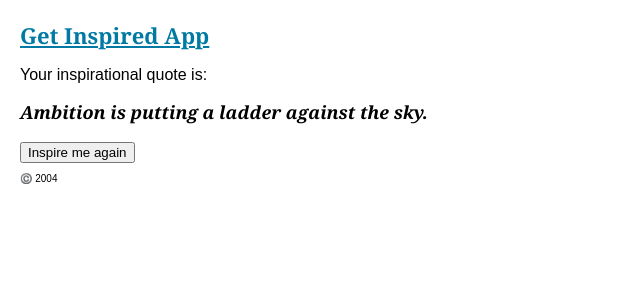
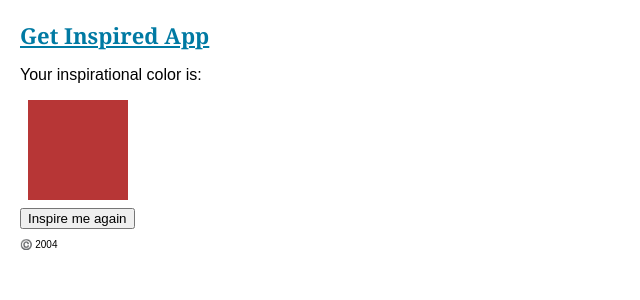
Before and after one commit to rasyidcode/react-examples, a React (Vite) app in the folder first-component/: page / in a window 1280 px wide. Both pictures are taken after a click on the button "Inspire me again". Shown: the top 300 px of the page, without its empty margins (0-640 px from the left). Built offline with nearby package versions, Linux system fonts and the light colour scheme.

Commit message:
modify for conditional rendering

```diff
--- /dev/null
+++ b/first-component/src/components/Color.jsx
@@ -0,0 +1,4 @@
+/* eslint-disable react/prop-types */
+export default function Color({ value }) {
+  return <div className="colorbox" style={{ backgroundColor: value }}></div>;
+}
--- /dev/null
+++ b/first-component/src/components/InspirationGenerator2.jsx
@@ -0,0 +1,24 @@
+/* eslint-disable react/prop-types */
+import { useState } from "react";
+import { inspirations } from "../data";
+import FancyText from "./FancyText";
+import Color from "./Color";
+
+export default function InspirationGenerator({ children }) {
+  const [index, setIndex] = useState(0);
+  const inspiration = inspirations[index];
+  const next = () => setIndex((index + 1) % inspirations.length);
+
+  return (
+    <>
+      <p>Your inspirational {inspiration.type} is:</p>
+      {inspiration.type === "quote" ? (
+        <FancyText text={inspiration.value} />
+      ) : (
+        <Color value={inspiration.value} />
+      )}
+      <button onClick={next}>Inspire me again</button>
+      {children}
+    </>
+  );
+}
--- a/first-component/src/components/InspirationalQuotesApp.jsx
+++ b/first-component/src/components/InspirationalQuotesApp.jsx
@@ -1,6 +1,6 @@
 import Copyright from "./Copyright";
 import FancyText from "./FancyText";
-import InspirationGenerator from "./InspirationGenerator";
+import InspirationGenerator from "./InspirationGenerator2";
 
 export default function InspirationalQuotesApp() {
   return (
--- a/first-component/src/data.js
+++ b/first-component/src/data.js
@@ -66,3 +66,15 @@ export const quotes = [
   "Ambition is putting a ladder against the sky.",
   "A joy that's shared is a joy made double.",
 ];
+
+export const inspirations = [
+  {
+    type: "quote",
+    value: "Don’t let yesterday take up too much of today.” — Will Rogers",
+  },
+  { type: "color", value: "#B73636" },
+  { type: "quote", value: "Ambition is putting a ladder against the sky." },
+  { type: "color", value: "#256266" },
+  { type: "quote", value: "A joy that's shared is a joy made double." },
+  { type: "color", value: "#F9F2B4" },
+];
--- a/first-component/src/index.css
+++ b/first-component/src/index.css
@@ -253,3 +253,8 @@ li {
 .small {
   font-size: 10px;
 }
+.colorbox {
+  height: 100px;
+  width: 100px;
+  margin: 8px;
+}
```
